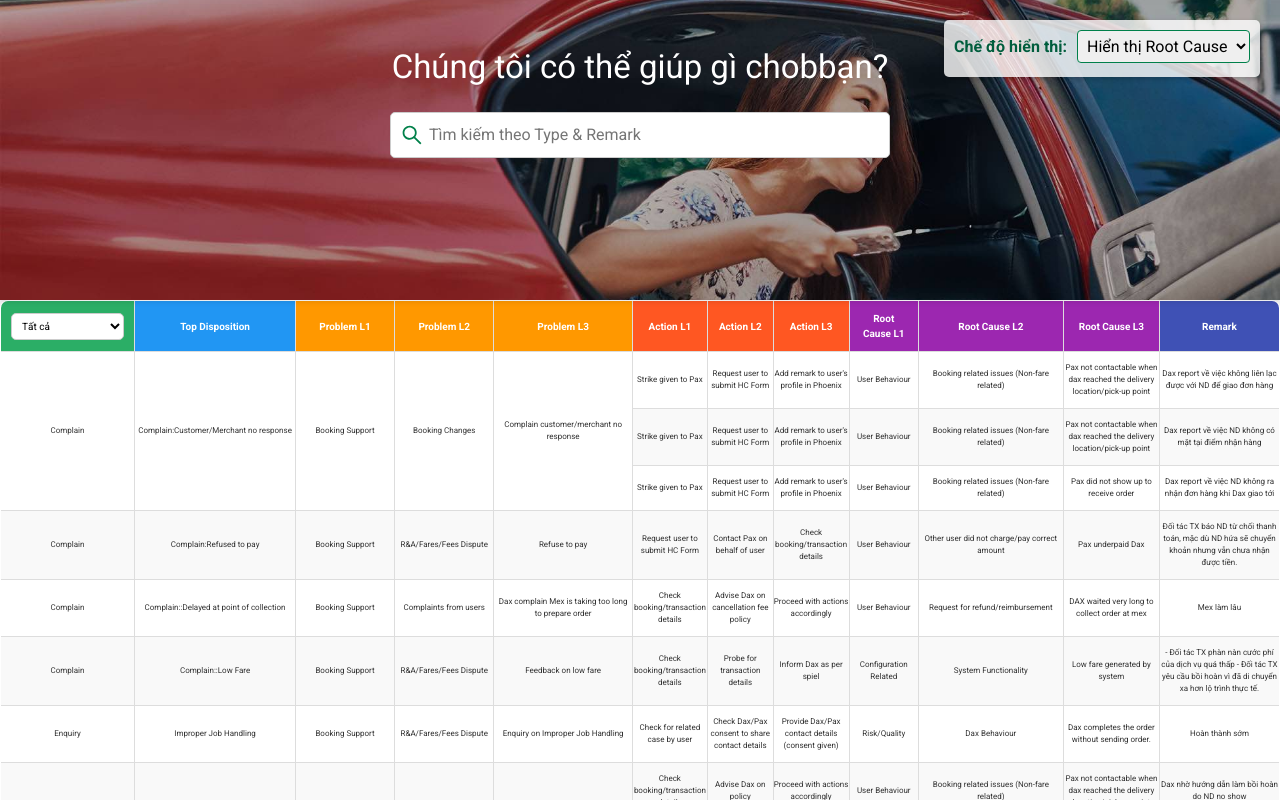
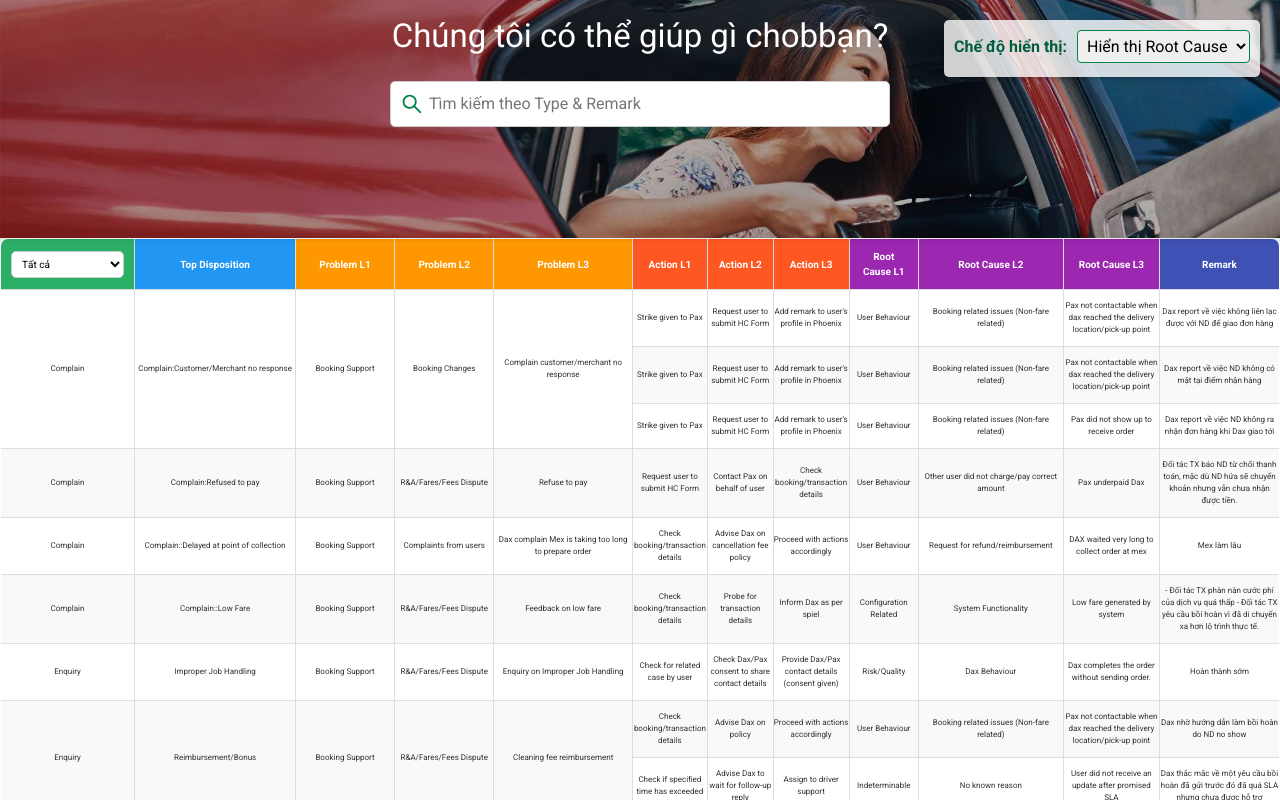
Before and after one commit to concentrix1810/PLC, a React (Create React App) app: page / in a window 1280 px wide. Shown: the top 800 px of the page. Built offline with nearby package versions, Linux system fonts and the light colour scheme.

Commit message:
update10
update10

```diff
--- a/src/styles.css
+++ b/src/styles.css
@@ -65,7 +65,7 @@ html {
   position: relative;
   width: 100%;
   justify-content: center;
-  height: 300px;
+  height: 238px;
   padding: 20px;
   display: flex;
   flex-direction: column;
@@ -130,7 +130,7 @@ html {
   border-radius: 15px;
   box-shadow: 0 2px 5px rgba(0, 0, 0, 0.1);
   margin-top: 10px;
-  max-height: 200px;
+  max-height: 135px;
   overflow-y: auto;
 }
 
```
